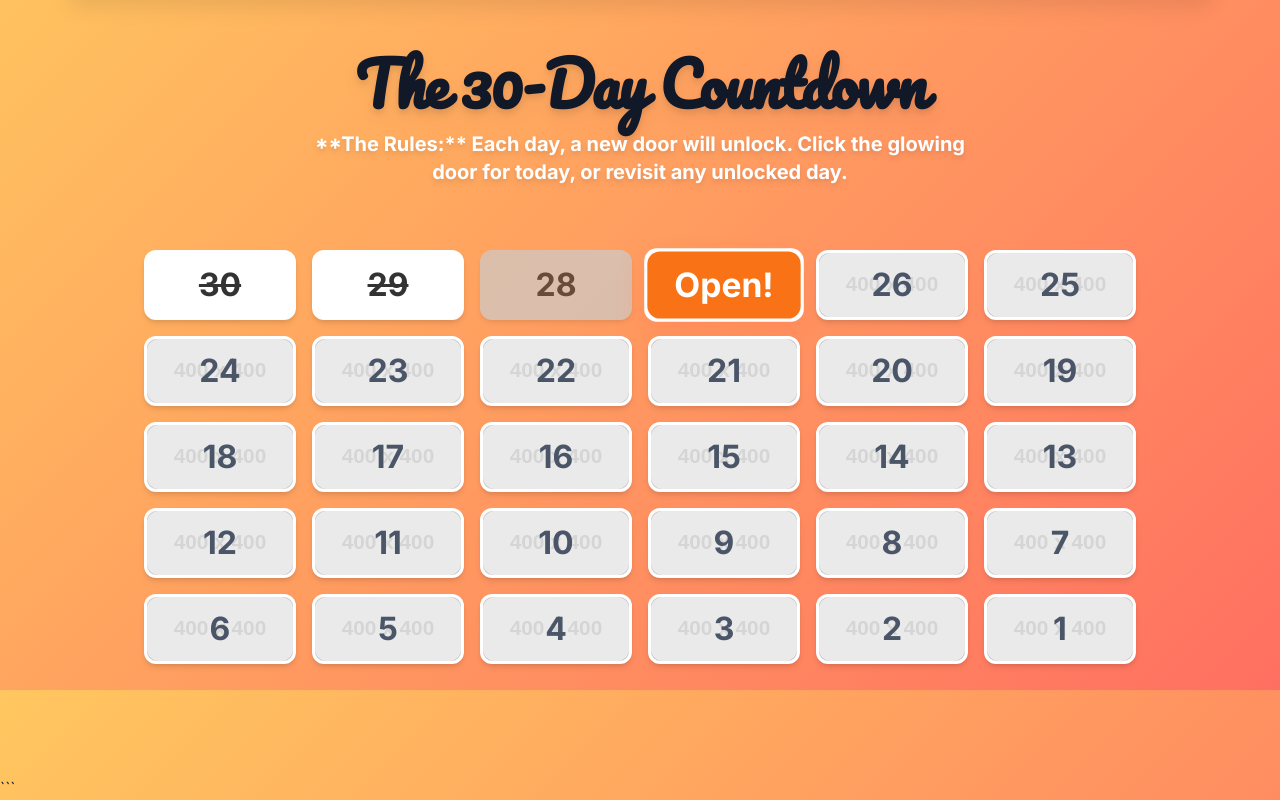
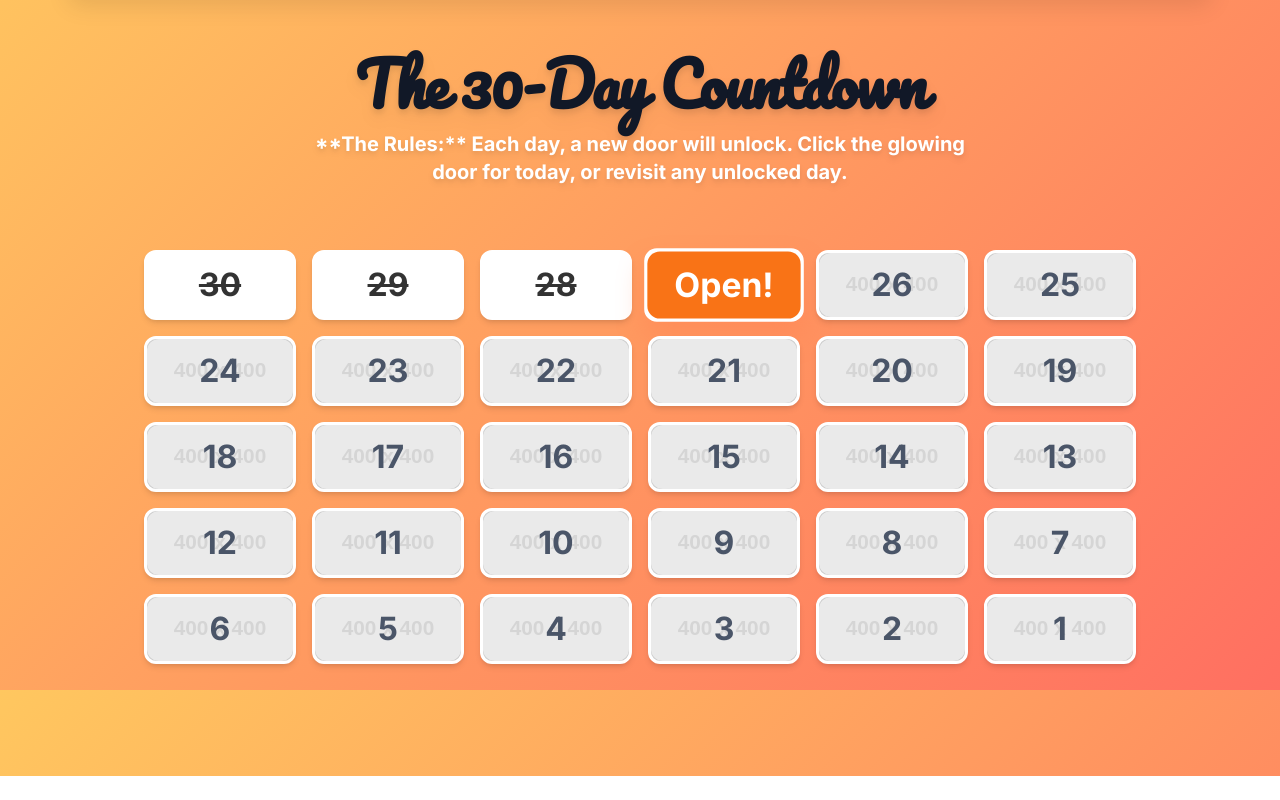
Before and after one commit to simonmelis85-prog/littleboydavidmelisisfinallygettingmarried, a plain HTML site: page index.html in a window 1280 px wide. Shown: the part 1710-2510 px from the top of the page. After the commit the page ends 2486 px from the top, so only its background shows below. Drawn offline with nearby package versions, Linux system fonts and the light colour scheme; placeholder pictures from the web are drawn by us.

Commit message:
Update index.html

````diff
--- a/index.html
+++ b/index.html
@@ -117,11 +117,22 @@
 
   <script>
     document.addEventListener('DOMContentLoaded', () => {
+      // ================== PATHS FOR NEW FILES ==================
+      // If your files are inside a folder, e.g. /assets/, set PATH_PREFIX = 'assets/'
+      const PATH_PREFIX = ''; // e.g. 'assets/' if needed
+
+      // Filenames with spaces/commas will be URL-encoded
+      const DAY27_IMAGE = PATH_PREFIX + encodeURIComponent('ChatGPT Image Aug 18, 2025, 11_54_08 AM.png');
+      const DAY27_PDF   = PATH_PREFIX + encodeURIComponent('L46MH2ANGZ5UY.pdf');
+
       // ================== CONFIG ==================
       const weddingDate = '2025-09-13';
       const countdownDays = 30;
 
-      // Modal content for specific days
+      // Days to always unlock + strikethrough + modal
+      const forceOpenDays = new Set([30, 29, 28]);
+
+      // Modal content per day
       const dailyContent = {
         '30': {
           title: "A Message from your Brother!",
@@ -158,11 +169,18 @@
                 allow="accelerometer; autoplay; clipboard-write; encrypted-media; gyroscope; picture-in-picture; web-share"
                 allowfullscreen></iframe>
             </div>`
+        },
+        '27': {
+          title: "Cinema Voucher — First Movie as a Married Couple 🎬🥂",
+          content: `
+            <div class="space-y-4">
+              <img src="${DAY27_IMAGE}" alt="Cinema voucher preview" class="w-full h-auto rounded-lg shadow" />
+              <a href="${DAY27_PDF}" download class="inline-flex items-center gap-2 px-5 py-3 rounded-lg bg-amber-500 text-white font-semibold hover:bg-amber-600 transition-colors">
+                Download Voucher (PDF)
+              </a>
+            </div>`
         }
       };
-
-      // Days that must always be unlocked + crossed through + open modal
-      const forceOpenDays = new Set([30, 29]);
 
       // ============== Date math (local, inclusive) ==============
       const [wy, wm, wd] = weddingDate.split('-').map(Number);
@@ -209,7 +227,7 @@
         if (isLockedByCountdown) {
           door.classList.add('locked');
         } else if (isForced) {
-          // Day 30 & 29: always unlocked + crossed
+          // 30, 29, 28: always unlocked + crossed
           overlay.classList.add('strikethrough');
           door.classList.remove('locked');
         } else if (isToday) {
@@ -276,4 +294,3 @@
   </script>
 </body>
 </html>
-```
````
